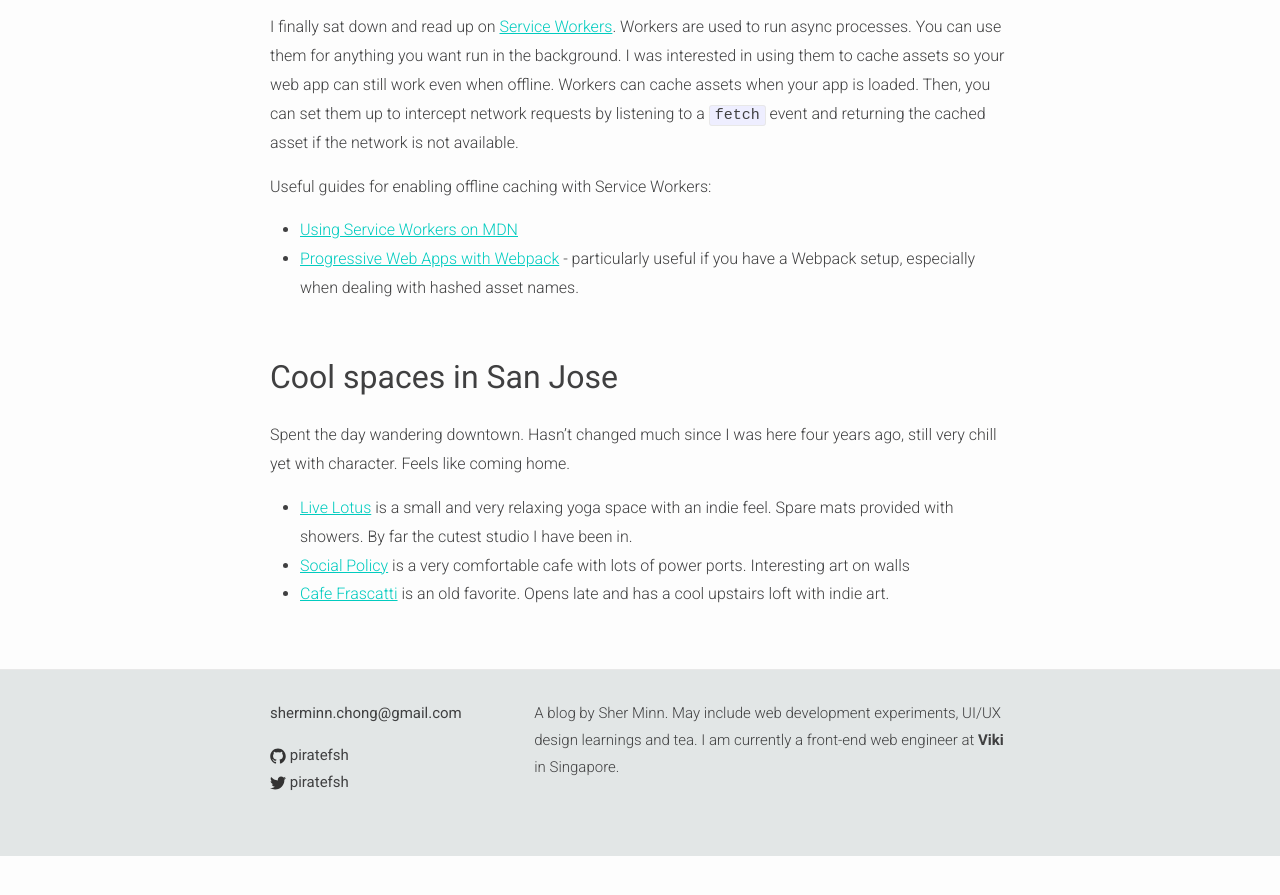
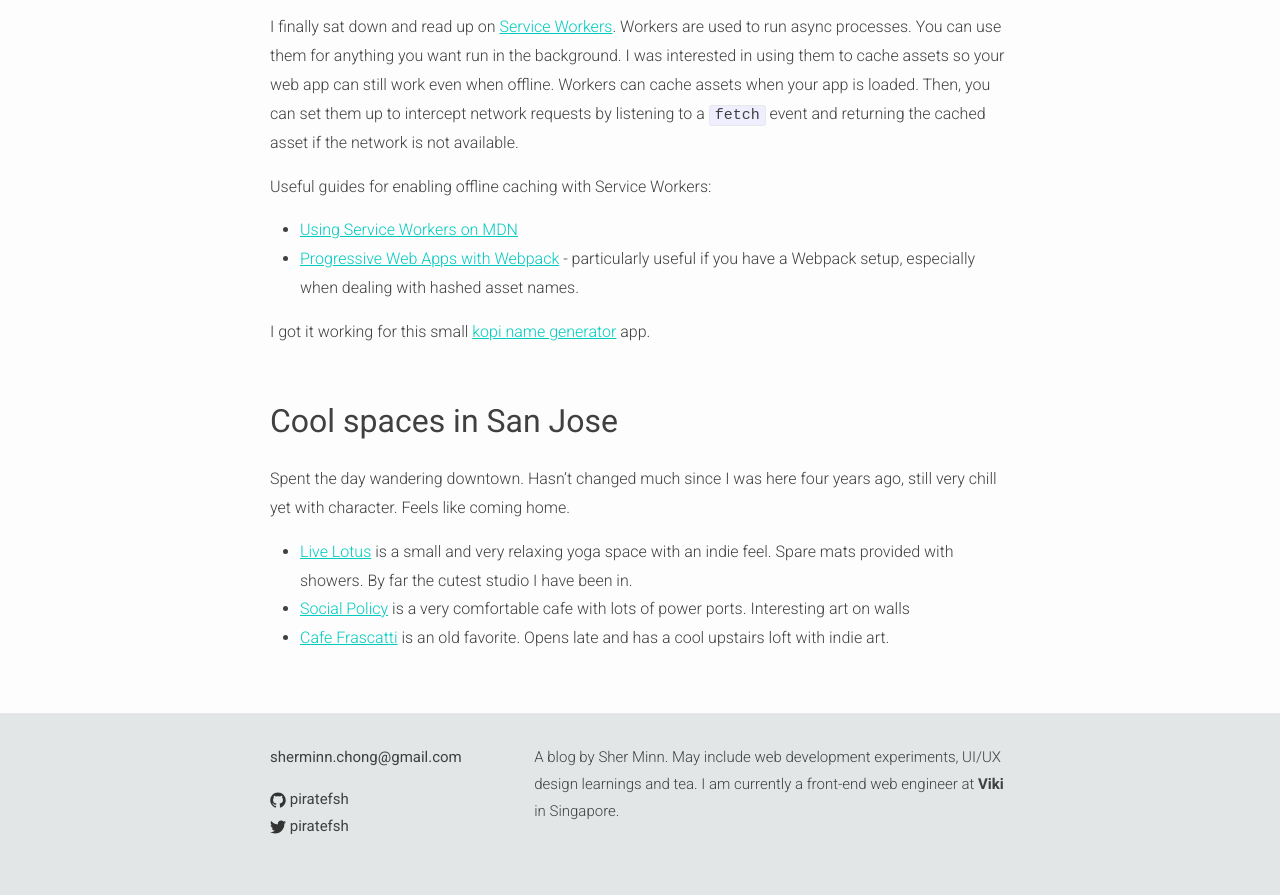
Before and after one commit to piratefsh/piratefsh.github.io, a Jekyll site: the page built from _posts/2017-05-16-daily-learnings-may-16.markdown, in a window 1280 px wide and 900 px high, scrolled down 928 px. Shown: the top 895 px of the window. Built offline with Jekyll 4.4.1, drawn with Linux system fonts in a browser that asks for light colours; before the commit the page ends 1784 px from its top, so only the background shows below that.

Commit message:
tRevert "Remove broken example"
This reverts commit 8c05db577f434bce60fb77dcaba5cedee72b3b07.

```diff
--- a/_posts/2017-05-16-daily-learnings-may-16.markdown
+++ b/_posts/2017-05-16-daily-learnings-may-16.markdown
@@ -14,6 +14,8 @@ Useful guides for enabling offline caching with Service Workers:
 * [Using Service Workers on MDN](https://developer.mozilla.org/en-US/docs/Web/API/Service_Worker_API/Using_Service_Workers)
 * [Progressive Web Apps with Webpack](http://michalzalecki.com/progressive-web-apps-with-webpack/) - particularly useful if you have a Webpack setup, especially when dealing with hashed asset names.
 
+I got it working for this small [kopi name generator](https://piratefsh.github.io/kopi-teh-namer/public/) app.
+
 ## Cool spaces in San Jose
 Spent the day wandering downtown. Hasn't changed much since I was here four years ago, still very chill yet with character. Feels like coming home.
 
```
